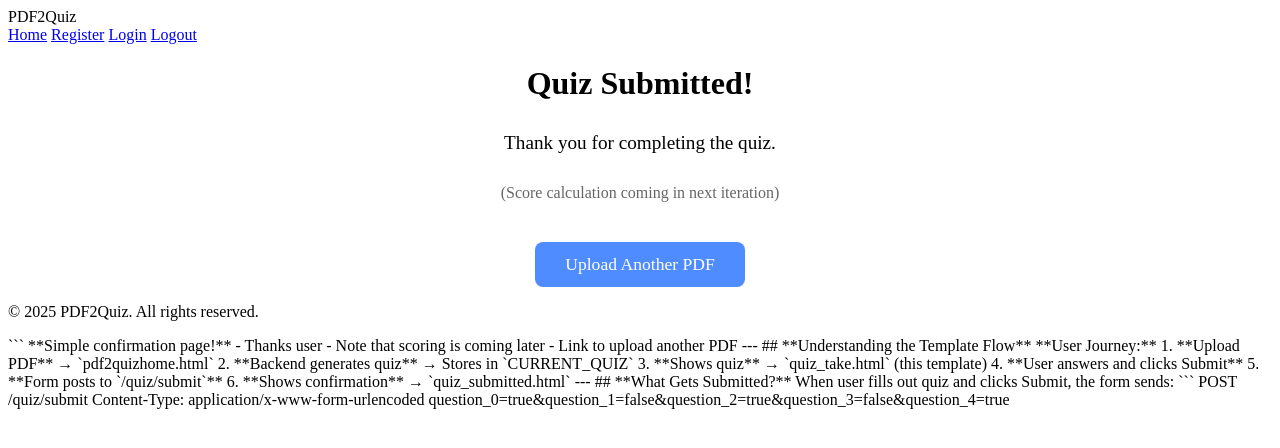
After one commit to AbdulJH/GroupProject, a FastAPI app: template frontend/templates/quiz_submitted.html in a window 1280 px wide. The commit adds this page. Shown: the top 448 px of the page. Run offline with FastAPI, Linux system fonts and the light colour scheme; the template is opened without the code that fills it, so the values that code supplies are empty.

Commit message:
Added quiz generation

````diff
--- a/backend/app/main.py
+++ b/backend/app/main.py
@@ -3,7 +3,7 @@ from fastapi.staticfiles import StaticFiles
 from fastapi.responses import RedirectResponse
 
 # Import routers
-from app.routes import auth
+from routes import auth, pdf  #
 
 # Import database initialization
 from app.database import create_users_table
@@ -12,32 +12,28 @@ from app.database import create_users_table
 app = FastAPI(
     title="PDF2Quiz",
     version="1.0.0",
-    description="Convert PDF documents into quizzes using AI"
+    description="Convert PDF documents into interactive quizzes using AI"
 )
 
 # Include authentication routes (register, login, logout, etc.)
 app.include_router(auth.router)
 
+# Include PDF routes (upload, quiz, submit)
+app.include_router(pdf.router)
+
 # Mount static files (CSS, JavaScript, images)
-# Files in frontend/static/ will be served at /static/
-# Small note: name="static" allows url_for('static', ...) to work in templates
 app.mount("/static", StaticFiles(directory="frontend/static"), name="static")
 
 
 @app.on_event("startup")
 def startup_event():
-    """
-    Runs once when the application starts up.
-    Creates database tables if they don't exist.
-    """
-    print("Starting up PDF2Quiz application...")
+    """Runs once when the application starts up."""
+    print("🚀 Starting up PDF2Quiz application...")
     create_users_table()
-    print("Database tables created/verified")
+    print("✅ Database tables created/verified")
 
 
 @app.get("/")
 def read_root():
-    """
-    Root endpoint - redirects visitors to the login page.
-    """
+    """Root endpoint - redirects visitors to the login page."""
     return RedirectResponse(url="/login")
--- a/backend/requirements.txt
+++ b/backend/requirements.txt
@@ -1,3 +1,6 @@
 fastapi
 uvicorn[standard]
 psycopg2-binary
+pdfplumber
+google-generativeai
+python-multipart
--- a/docker-compose.yml
+++ b/docker-compose.yml
@@ -31,6 +31,8 @@ services:
       - DB_USER=postgres
       - DB_PASSWORD=postgres
       - DB_HOST=db
+      - GEMINI_API_KEY=AIzaSyC_9iSq5xKsw5SnlKiAVCp9xundL3HR-xI
+
     depends_on:
       db:
         condition: service_healthy
--- a/frontend/templates/pdf2quizhome.html
+++ b/frontend/templates/pdf2quizhome.html
@@ -8,7 +8,7 @@
     <link rel="stylesheet" href="{{ url_for('static', filename='css/style.css') }}" />
   </head>
   <body>
-    {% include 'partials/partials/navbar.html' %}
+    {% include 'partials/navbar.html' %}
     <div class="main-content">
       <main class="container">
         <h1>Welcome,</h1>
--- /dev/null
+++ b/frontend/templates/quiz_submitted.html
@@ -0,0 +1,62 @@
+<!DOCTYPE html>
+<html lang="en">
+<head>
+    <meta charset="UTF-8">
+    <meta name="viewport" content="width=device-width, initial-scale=1.0">
+    <title>Quiz Submitted - PDF2Quiz</title>
+    <link rel="stylesheet" href="{{ url_for('static', filename='css/home.css') }}">
+    <link rel="stylesheet" href="{{ url_for('static', filename='css/style.css') }}">
+</head>
+<body>
+    {% include 'partials/navbar.html' %}
+
+    <div class="main-content">
+        <div class="container" style="text-align: center;">
+            <h1> Quiz Submitted!</h1>
+            <p style="font-size: 1.2em; margin: 30px 0;">
+                Thank you for completing the quiz.
+            </p>
+            <p style="color: #666; margin-bottom: 40px;">
+                (Score calculation coming in next iteration)
+            </p>
+            <a href="/pdf2quizhome" style="display: inline-block; background: #4f8cff; color: white; padding: 12px 30px; text-decoration: none; border-radius: 8px; font-size: 1.1em;">
+                Upload Another PDF
+            </a>
+        </div>
+    </div>
+
+    <footer>
+        <p>&copy; 2025 PDF2Quiz. All rights reserved.</p>
+    </footer>
+</body>
+</html>
+```
+
+**Simple confirmation page!**
+- Thanks user
+- Note that scoring is coming later
+- Link to upload another PDF
+
+---
+
+## **Understanding the Template Flow**
+
+**User Journey:**
+
+1. **Upload PDF** → `pdf2quizhome.html`
+2. **Backend generates quiz** → Stores in `CURRENT_QUIZ`
+3. **Shows quiz** → `quiz_take.html` (this template)
+4. **User answers and clicks Submit**
+5. **Form posts to `/quiz/submit`**
+6. **Shows confirmation** → `quiz_submitted.html`
+
+---
+
+## **What Gets Submitted?**
+
+When user fills out quiz and clicks Submit, the form sends:
+```
+POST /quiz/submit
+Content-Type: application/x-www-form-urlencoded
+
+question_0=true&question_1=false&question_2=true&question_3=false&question_4=true
````
Also changed, not shown: backend/routes/pdf.py (added, +132 -0 lines), frontend/templates/quiz_take.html (added, +48 -0 lines), backend/routes/__init__.py (added), 1 other file.
